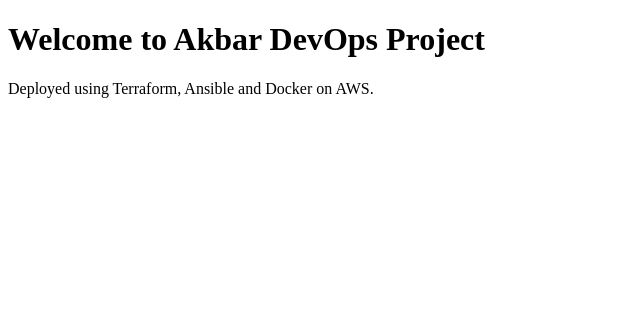
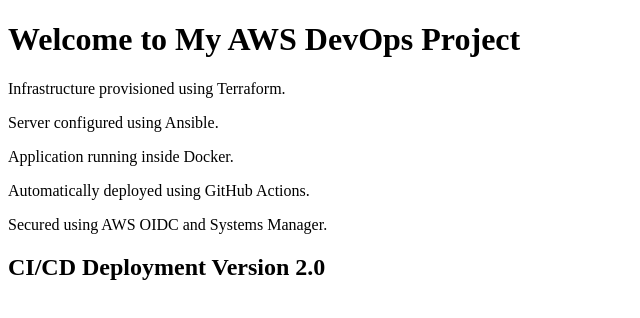
Before and after one commit to Akbar324/aws-devops-automation, a plain HTML site: page app/index.html in a window 1280 px wide. Shown: the whole page, without its empty margins (0-640 px from the left). Drawn offline with Linux system fonts and the light colour scheme.

Commit message:
Implement secure CI/CD using GitHub OIDC and AWS SSM

```diff
--- a/app/index.html
+++ b/app/index.html
@@ -1,10 +1,17 @@
 <!DOCTYPE html>
 <html>
 <head>
-    <title>My DevOps Project</title>
+    <title>AWS DevOps Automation</title>
 </head>
 <body>
-    <h1>Welcome to Akbar DevOps Project</h1>
-    <p>Deployed using Terraform, Ansible and Docker on AWS.</p>
+    <h1>Welcome to My AWS DevOps Project</h1>
+
+    <p>Infrastructure provisioned using Terraform.</p>
+    <p>Server configured using Ansible.</p>
+    <p>Application running inside Docker.</p>
+    <p>Automatically deployed using GitHub Actions.</p>
+    <p>Secured using AWS OIDC and Systems Manager.</p>
+
+    <h2>CI/CD Deployment Version 2.0</h2>
 </body>
 </html>
```
Also changed, not shown: 7 other files.
